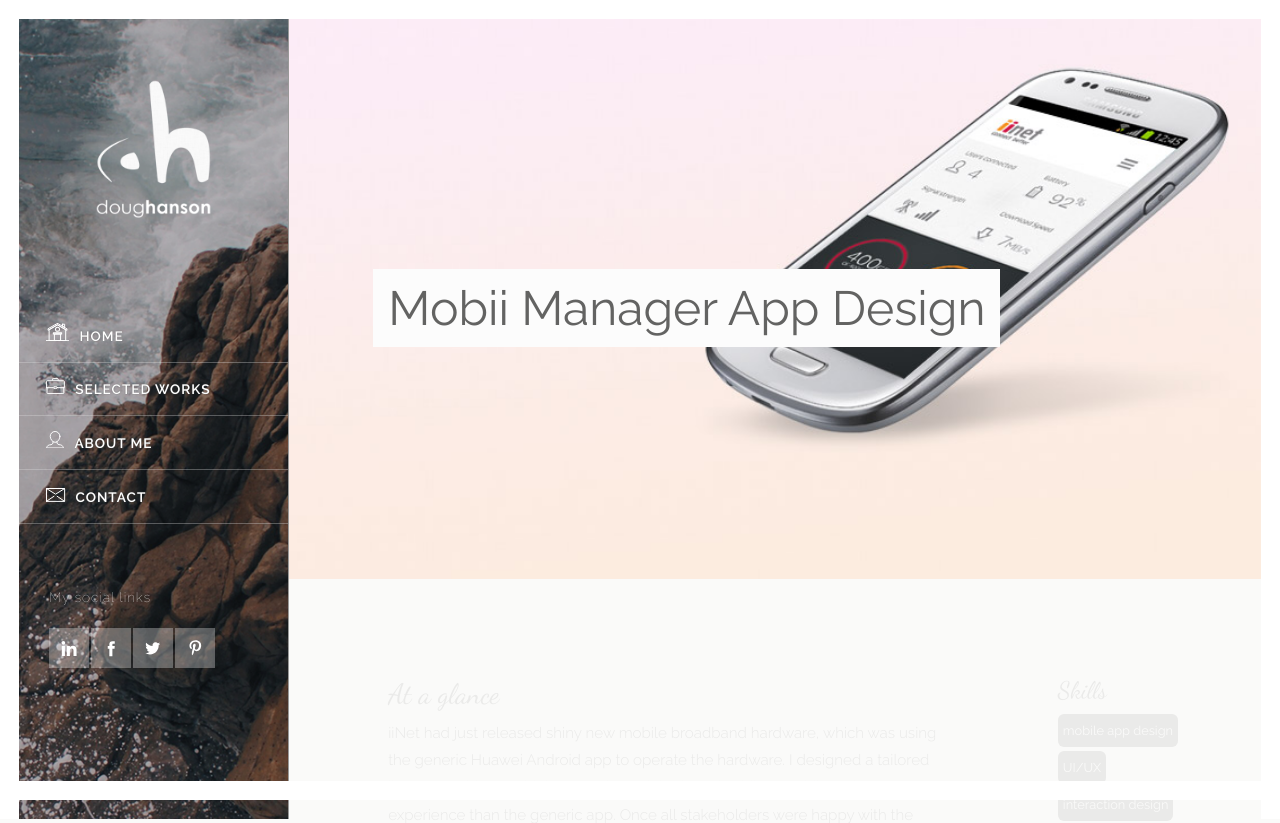
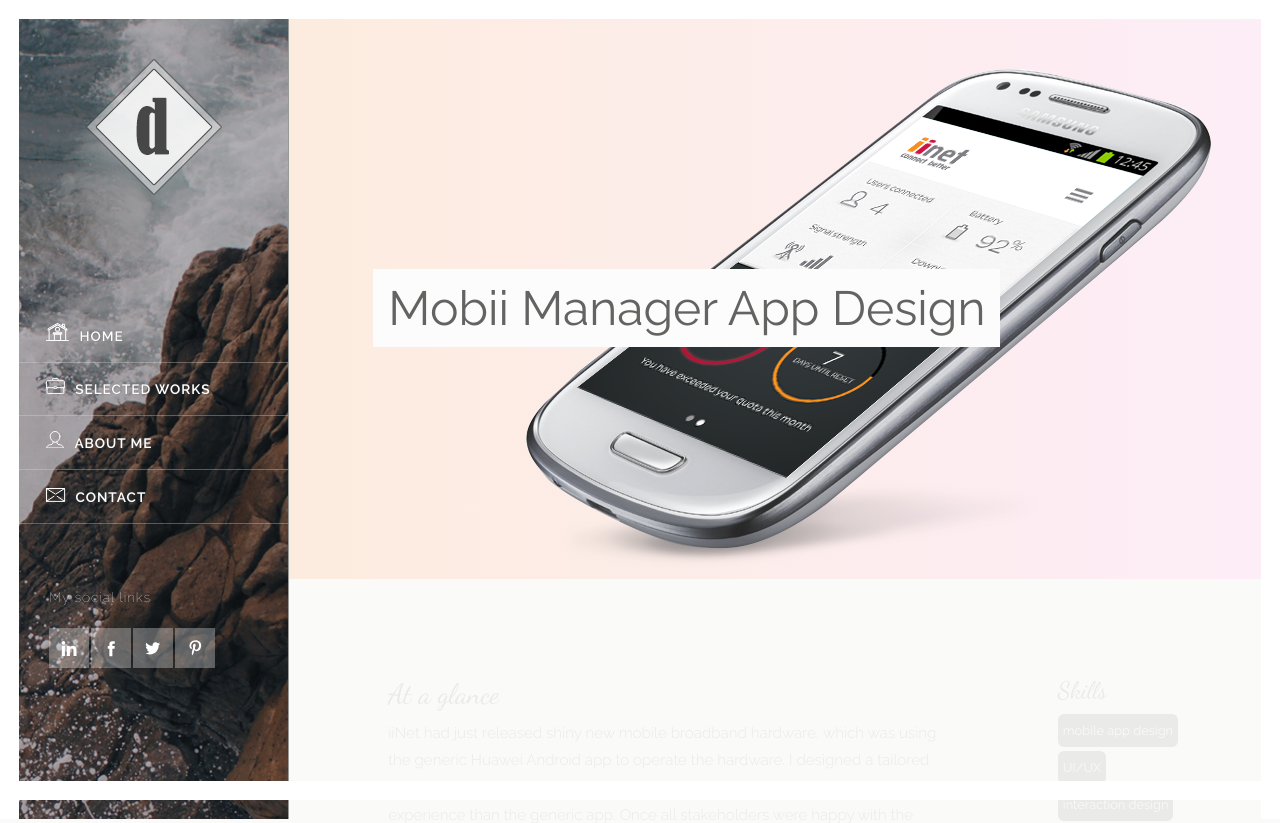
Before and after one commit to dougHanson/dougRepo, a PHP site: page /mobii-manager.php in a window 1280 px wide. Shown: the top 823 px of the page. Run offline with PHP 8.4, Linux system fonts and the light colour scheme; some libraries are stand-ins or nearby versions.

Commit message:
many styling changes (still inline)

```diff
--- a/css/plugins/_article-intro.scss
+++ b/css/plugins/_article-intro.scss
@@ -37,7 +37,7 @@ html, body, .container, .header {
 .title {
 	z-index: 700;
 	margin: 0 auto;
-	width: 100%;
+	width: auto;
 	position: absolute;
 }
 
@@ -298,6 +298,17 @@ button.trigger span::before {
 	transform: translateY(-145px);
 }
 
+.blur { transition: 0.5s; }
+
+.intro-effect-jam3.modify .blur {
+	-webkit-filter: blur(2px);
+	-moz-filter: blur(2px);
+	-o-filter: blur(2px);
+	-ms-filter: blur(2px);
+	filter: blur(2px);
+	transition: 0.5s;
+}
+
 
 /* Delays */
 
--- a/css/styles.css
+++ b/css/styles.css
@@ -3010,7 +3010,7 @@ html, body, .container, .header {
 .title {
   z-index: 700;
   margin: 0 auto;
-  width: 100%;
+  width: auto;
   position: absolute; }
 
 .title h1 {
@@ -3232,6 +3232,17 @@ button.trigger span::before {
   -webkit-transform: translateY(-145px);
   transform: translateY(-145px); }
 
+.blur {
+  transition: 0.5s; }
+
+.intro-effect-jam3.modify .blur {
+  -webkit-filter: blur(2px);
+  -moz-filter: blur(2px);
+  -o-filter: blur(2px);
+  -ms-filter: blur(2px);
+  filter: blur(2px);
+  transition: 0.5s; }
+
 /* Delays */
 .intro-effect-jam3.modify .title h1 {
   transition: all 0.5s; }
--- a/iinet-plan-pages.php
+++ b/iinet-plan-pages.php
@@ -23,6 +23,10 @@
 			.title h1 { color: #636362; background: #fcfcfc; padding: 15px; transition: 0.5s; }
 			.intro-effect-jam3.modify .title h1 { background: none; transition: 0.5s; padding: 0; margin-top: -2px; }
 		}
+		@media (max-width: 960px) {
+		.bg-img img { right: -110px; top: -40px; transition: 0.5s; }
+			.intro-effect-jam3.modify .bg-img img { top: -60px; transition: 0.5s; }
+		}
 	</style>
 
 
@@ -35,7 +39,7 @@
 					DEFINE PROJECT
 ############################# */ ?>
 <?php
-	$title = '<span class=\"hidden-xs\">iiNet Plan</span> Page Redesign';
+	$title = '<span class="hidden-xxs">iiNet</span> Product Page Redesign';
 	$client = 'iiNet';
 	//$brand_colours = [ '#ff8200', '#d21f2a', '#0090ab', '#808080', '#fff' ];
 	//$year = '2016';
--- a/inc/_nav.php
+++ b/inc/_nav.php
@@ -7,7 +7,7 @@
 
   <!-- left hand nav include -->
   <aside class="vertical-menu">
-    <div class="vertical-menu__logo"><a href="index.php"><img src="img/namelogo.png" /></a></div>
+    <div class="vertical-menu__logo"><a href="index.php"><img src="img/logo-retina.png" /></a></div>
 		<br class="hidden-sm hidden-xs hidden-xxs">
     <nav>
       <ul>
--- a/index.php
+++ b/index.php
@@ -263,7 +263,7 @@
 
 					<div class="row">
 						<div class="col-sm-12 margin-top-30 ">
-							<a href="doc/Doug-Hanson-Resume.pdf" target="_blank" class="button progressLoad margin-right-10">Download Resume` (80kB)</a>
+							<a href="doc/Doug-Hanson-Resume.pdf" target="_blank" class="button progressLoad margin-right-10">Download Resume` (PDF 80kB)</a>
 						</div>
 					</div>
 
@@ -324,7 +324,7 @@
             </div>
 
             <div class="col-sm-12 text-center">
-              <button class="button button__primary progressLoad text-right" name="submitted">Send message</button>
+              <button class="button button__primary progressLoad text-right" name="submitted">&nbsp; Send message &nbsp;</button>
             </div>
           </form>
 
--- a/js/main.js
+++ b/js/main.js
@@ -175,7 +175,7 @@ var pathname = window.location.pathname.substr(10); // Returns path only
 
 	$(".nav-contact").click(function() {
 			$('html, body').animate({
-				scrollTop: $(".contact").offset().top-50
+				scrollTop: $(".contact").offset().top-150
 			}, scrollSpeed);
 	});
 
--- a/mobii-manager.php
+++ b/mobii-manager.php
@@ -17,11 +17,20 @@
 	<!-- endbuild -->
 
 	<style>
-		.title { width: auto; }
+		.title { width: auto;}
 		.title h1 { color: #636362; padding: 15px; transition: 0.5s;}
-		@media (max-width: 1580px) {
+		@media (max-width: 1670px) {
 			.title h1 { color: #636362; background: #fcfcfc; padding: 15px; transition: 0.5s; }
-			.intro-effect-jam3.modify .title h1 { background: none; transition: 0.5s;}
+			.intro-effect-jam3.modify .title h1 { background: none; transition: 0.5s; margin-top: -10px;}
+		}
+		.bg-img img { min-width: auto; min-height: auto; width: 685px; right: 50px; top: 50px; }
+		.bg-img {
+			background: #FCECE3;  /* fallback for old browsers */
+			background: -webkit-linear-gradient(to left, #fdedf7, #fcecdf);  /* Chrome 10-25, Safari 5.1-6 */
+			background: linear-gradient(to left, #fdedf7, #fcecdf); /* W3C, IE 10+/ Edge, Firefox 16+, Chrome 26+, Opera 12+, Safari 7+ */
+		}
+		@media (max-width: 960px) {
+		.bg-img img { right: -100px; }
 		}
 	</style>
 
@@ -35,11 +44,11 @@
 					DEFINE PROJECT
 ############################# */ ?>
 <?php
-	$title = 'Mobii Manager App Design';
+	$title = '<span class="hidden-xxs">Mobii Manager</span> App Design';
 	$client = 'iiNet';
 	//$brand_colours = [ '#ff8200', '#d21f2a', '#0090ab', '#808080', '#fff' ];
 	$year = '2016';
-	$skills = array('mobile app design',  'UI/UX', 'interaction design', 'Adobe Photoshop');
+	$skills = array('mobile app design', 'UI/UX', 'interaction design', 'Adobe Photoshop');
 
 	//$website = 'www.iinet.net.au';
 	//$website_url = '//www.iinet.net.au/internet-products/broadband/adsl';
@@ -60,7 +69,7 @@
 
 				<header class="header">
 					<div class="bg-img">
-						<img src="img/mobii-manager-header.jpg" alt="Mobile App Design" />
+						<img src="img/mobii-manager-big.png" alt="Mobile App Design" />
 					</div>
 				</header>
 
```
Also changed, not shown: multicomm.php (+7 -3 lines), img/mobii-manager-big.png, img/multicomm.png, js/plugins/svganimations.js.
